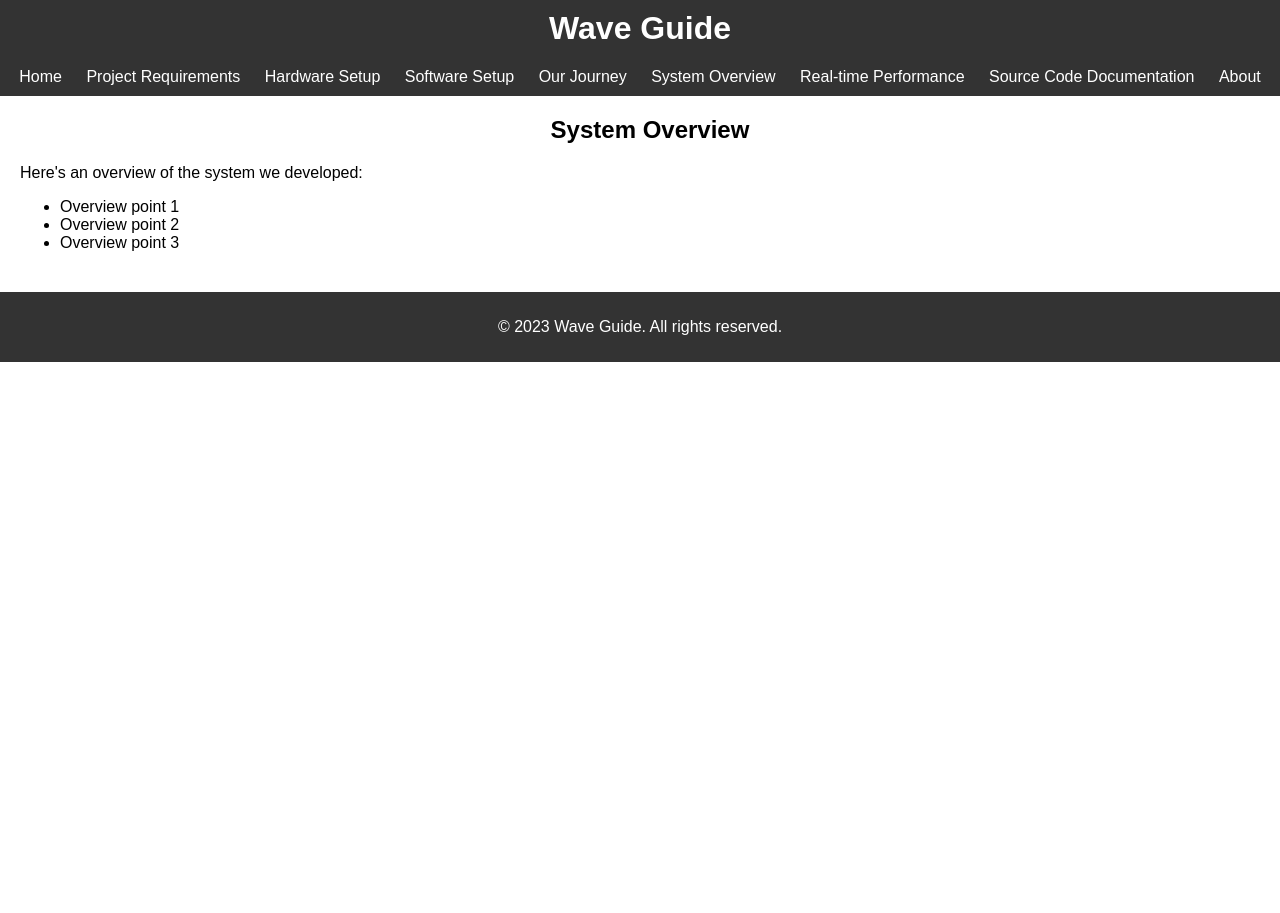
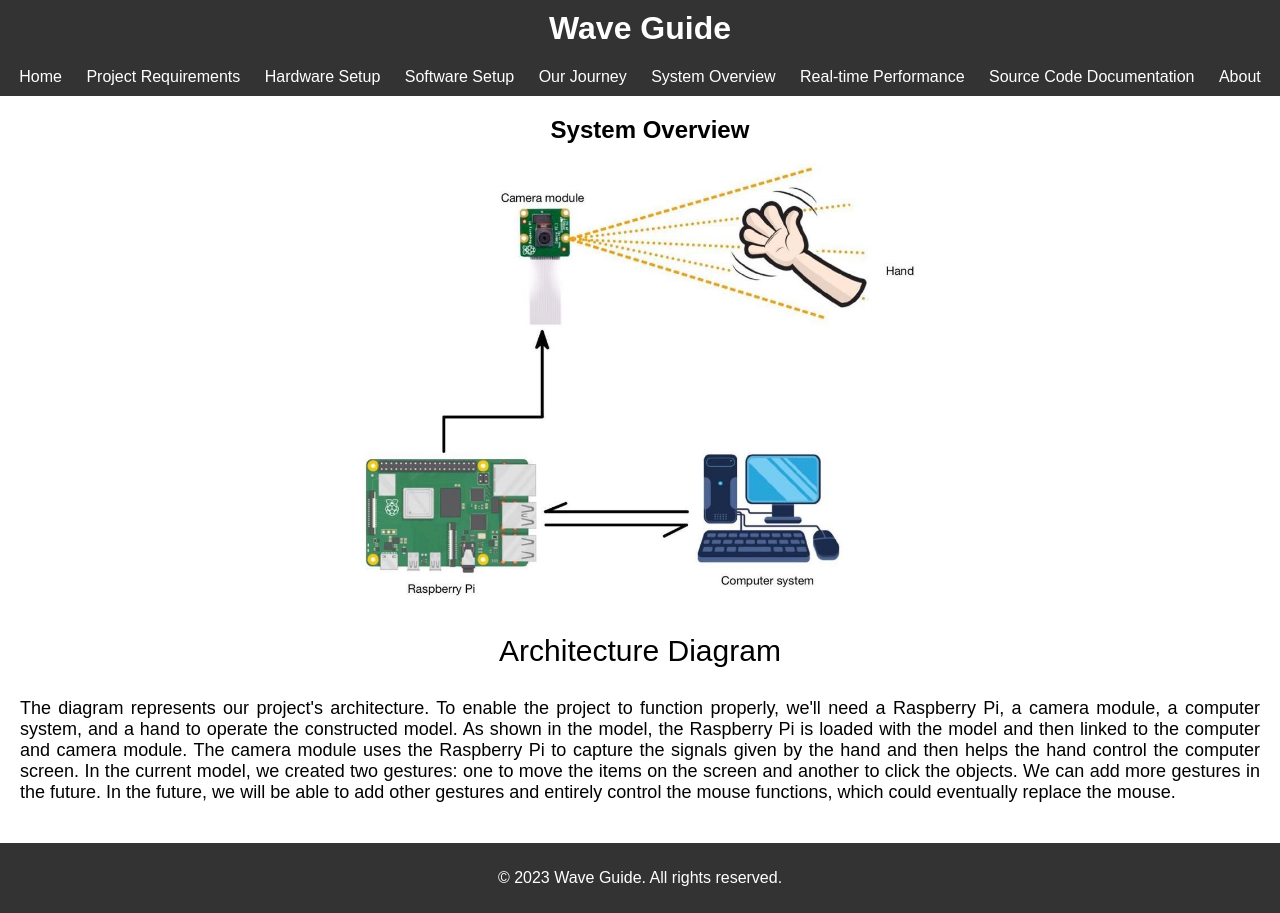
Before and after one commit to jeasonmaliyekkal/WaveGuide, a plain HTML site: page Website/overview.html in a window 1280 px wide. Before the commit the page ends 800 px from the top, so only its background shows below. Drawn offline with Linux system fonts and the light colour scheme.

Commit message:
architecture updation

```diff
--- /dev/null
+++ b/Website/overview.css
@@ -0,0 +1,20 @@
+
+.Architecture {
+    display: flex;
+	align-items: center;
+    justify-content: center;
+	height: 55vh;
+}
+img {
+    max-width: 100%;
+    max-height: 100%;
+  }
+.arch{
+    text-align: center;
+    font-size: 30px;
+}
+.arch_para{
+    margin-top: 30px;
+    text-align: justify;
+    font-size: 18px;
+}
--- a/Website/overview.html
+++ b/Website/overview.html
@@ -3,6 +3,7 @@
 <head>
 	<title>Wave Guide</title>
 	<link rel="stylesheet" type="text/css" href="style.css">
+	<link rel="stylesheet" type="text/css" href="overview.css">
 </head>
 <body>
 	<header>
@@ -25,12 +26,18 @@
 	<main>
 		<section class="system-overview">
 			<h2>System Overview</h2>
-			<p>Here's an overview of the system we developed:</p>
-			<ul>
-				<li>Overview point 1</li>
-				<li>Overview point 2</li>
-				<li>Overview point 3</li>
-			</ul>
+			<div class="Architecture">
+                <img src="media/architecture_diagram.jpeg" alt="architecture_diagram">
+            </div>
+			<p class="arch">Architecture Diagram</p>
+			<p class="arch_para"> The diagram represents our project's architecture.
+				To enable the project to function properly, we'll need a Raspberry Pi, a camera module, a computer system, and a hand to operate the constructed model.
+				As shown in the model, the Raspberry Pi is loaded with the model and then linked to the computer and camera module.
+				The camera module uses the Raspberry Pi to capture the signals given by the hand and then helps the hand control the computer screen.
+				In the current model, we created two gestures: one to move the items on the screen and another to click the objects.
+				We can add more gestures in the future.
+				In the future, we will be able to add other gestures and entirely control the mouse functions, which could eventually replace the mouse.
+			</p>
 		</section>
     </main>
 </body>
```
Also changed, not shown: Website/index.html (+1 -1 lines), Website/media/architecture_diagram.jpeg (added), Website/media/third.gif (added).
